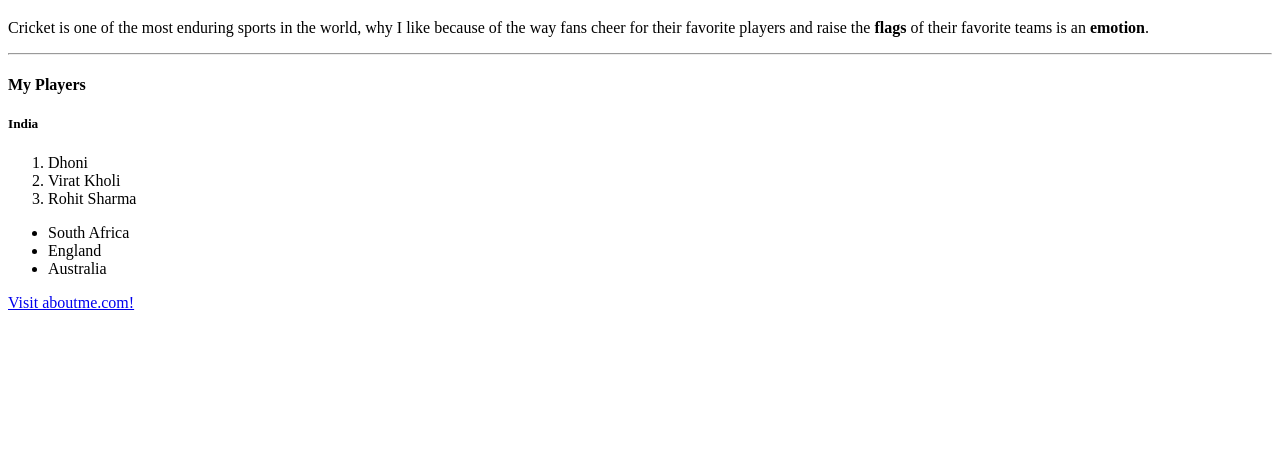
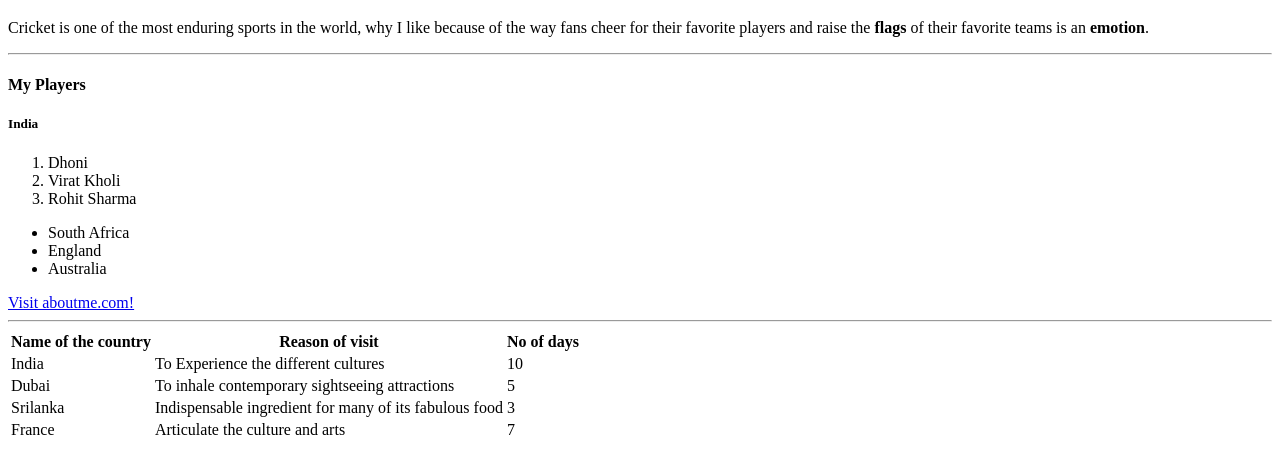
Before and after one commit to 44-563-Web-Apps-S23/44563-webapps-assignment-3-Govardhan2164, a plain HTML site: page index.html in a window 1280 px wide. Shown: the part 100-574 px from the top of the page. Drawn offline with Linux system fonts and the light colour scheme.

Commit message:
Update index.html

```diff
--- a/index.html
+++ b/index.html
@@ -23,5 +23,33 @@ Cricket is one of the most enduring sports in the world, why I like because of t
     <li>Australia</li>
 </ul>
 <a href="file:///C:/Users/s558939/Downloads/wep_apps/assignment-2/44563-webapps-assignment-3-Govardhan2164/aboutme.html">Visit aboutme.com!</a>
+<hr>
+<table>
+    <tr>
+      <th>Name of the country</th>
+      <th>Reason of visit</th>
+      <th>No of days</th>
+    </tr>
+    <tr>
+      <td>India</td>
+      <td>To Experience the different cultures</td>
+      <td>10</td>
+    </tr>
+    <tr>
+      <td>Dubai</td>
+      <td>To inhale contemporary sightseeing attractions</td>
+      <td>5</td>
+    </tr>
+    <tr>
+        <td>Srilanka</td>
+        <td>Indispensable ingredient for many of its fabulous food</td>
+        <td>3</td>
+      </tr>
+    <tr>
+        <td>France</td>
+        <td>Articulate the culture and arts</td>
+        <td>7</td>
+      </tr>
+</table>
 </body>
 </html>
```
